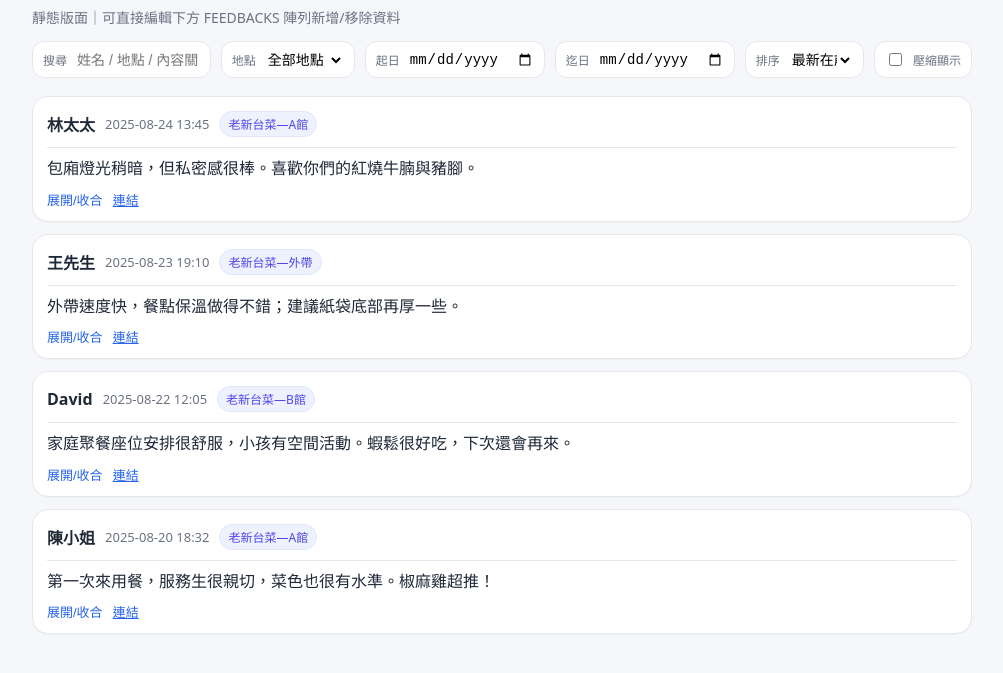
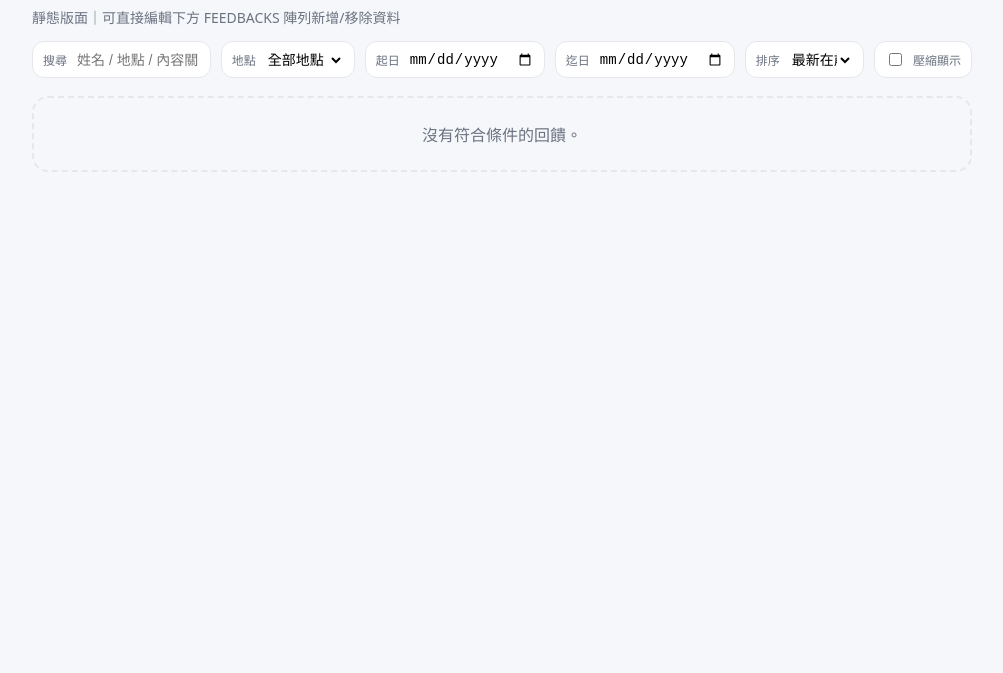
Before and after one commit to david900916/feedback, a plain HTML site: page index.html in a window 1280 px wide. Shown: the part 69-742 px from the top of the page, without its empty margins (138-1141 px from the left). Drawn offline with Linux system fonts and the light colour scheme.

Commit message:
Update index.html

```diff
--- a/index.html
+++ b/index.html
@@ -88,10 +88,6 @@
 
   <script>
     const FEEDBACKS = [
-      { id: 1, name: "陳小姐", time: "2025-08-20 18:32", place: "老新台菜—A館", content: "第一次來用餐，服務生很親切，菜色也很有水準。椒麻雞超推！" },
-      { id: 2, name: "David", time: "2025-08-22T12:05:00", place: "老新台菜—B館", content: "家庭聚餐座位安排很舒服，小孩有空間活動。蝦鬆很好吃，下次還會再來。" },
-      { id: 3, name: "王先生", time: "2025-08-23 19:10", place: "老新台菜—外帶", content: "外帶速度快，餐點保溫做得不錯；建議紙袋底部再厚一些。" },
-      { id: 4, name: "林太太", time: "2025-08-24 13:45", place: "老新台菜—A館", content: "包廂燈光稍暗，但私密感很棒。喜歡你們的紅燒牛腩與豬腳。" },
     ];
 
     const loadMode = 'local'; // 'local' | 'remote'
```
